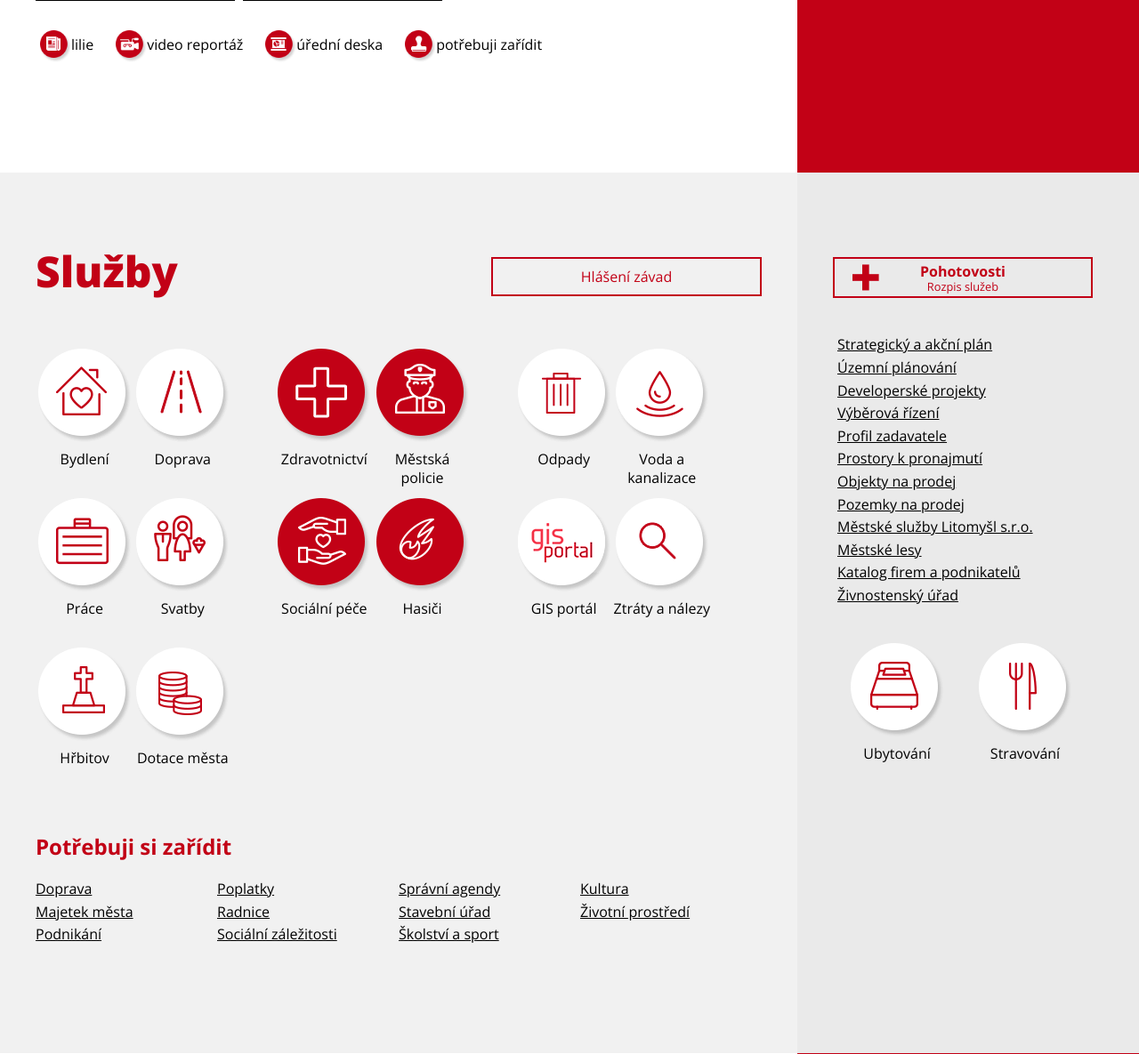
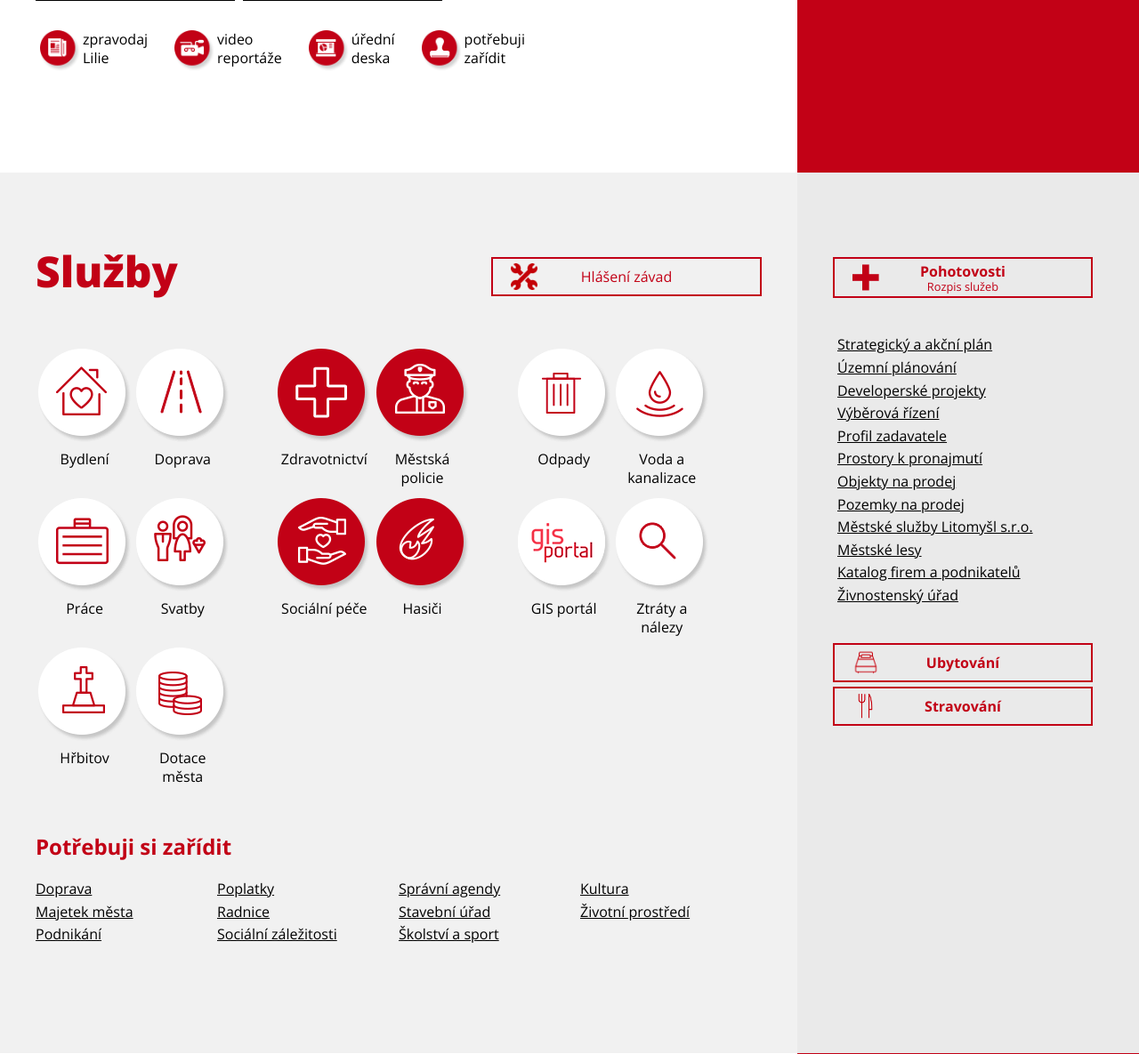
Before and after one commit to wwworks-sro/litomysl, a PHP site: page / in a window 1280 px wide. Shown: the part 1092-2277 px from the top of the page at 89% size. Run offline with PHP 8.4, Linux system fonts and the light colour scheme; some libraries are stand-ins or nearby versions.

Commit message:
Lazení z radnice II

```diff
--- a/css/main.css
+++ b/css/main.css
@@ -136,7 +136,7 @@ header{position:fixed;top:0px;left:0px;height:103px;width:100%;z-index:3 !import
 .menu {display:none;}
 .header-search {display:none;}
 
-#main-navigation {float:right;}
+#main-navigation {float:right;margin-top:15px}
 #main-navigation .col-md-5{width:44%;}
 #main-navigation .col-md-7{width:56%;}
 #main-navigation ul {margin-top:5px;}
@@ -194,12 +194,13 @@ input.submit:hover {cursor: pointer;}
 
 #social-buts{position:fixed;bottom:45px; right:0px;width:48px;}
 #social-buts a {display:block; height:45px;}
+footer .search-active {text-align:center;}
 
 footer .cont-email {margin-left: 2px; margin-right: 2px;}
 footer .calendar-search-set div.cal-type-trigger[caltype=pripominka] {background: #c20116!important; position: fixed; right: 0px; bottom: 100px; float: none; width: 40px; height: 140px; box-shadow:rgba(0, 0, 0, 0.6) 0px 0px 10px; -webkit-box-shadow: rgba(0, 0, 0, 0.6) 0px 0px 10px; -moz-box-shadow: rgba(0, 0, 0, 0.6) 0px 0px 10px; z-index: 1;}
 footer .calendar-search-set div.cal-type-trigger[caltype=pripominka]:hover {cursor: pointer;}
 footer .calendar-search-set div.cal-type-trigger div {display: none;}
-footer .calendar-search-set div.cal-type-trigger p {color: white!important; font-weight: bold; transform: rotate(270deg); width: 150px; right: -55px; position: fixed; bottom: 175px; font-size: 14px;}
+footer .calendar-search-set div.cal-type-trigger p {color: white!important; font-weight: bold; transform: rotate(270deg); width: 150px; right: -55px; position: fixed; bottom: 149px; font-size: 14px;}
 footer form input[name=jmeno] {border-width: 1px; width: 93%!important;}
 footer form textarea[name=pripominka] {width: 93%!important;}
 footer form input[name=odeslat] {margin-top: 5px; margin-right: 4%; float: right; width: 30%;}
@@ -457,7 +458,7 @@ footer.en more-contacts {float: right;}
     #sport-options-wrap .col-md-4, #sport-options-wrap .col-md-2,#sport-options-wrap .col-md-3,#sport-options-wrap .col-md-1 {width:100% !important;}
     #sport-options-wrap .square-pic span {text-align:center !important;}
     .fulltext-form {margin-top:0 !important;}
-    th {display:none;}
+
     tr {    display: table;  width:100%;}
     td {    display: block;width:100%;clear:both;padding:0px; }
     tr td:last-child{padding-bottom:15px; }
--- a/css/title.css
+++ b/css/title.css
@@ -56,8 +56,9 @@ table.gsc-search-box td{padding:0px;}
 
 #news-footer-nav {width:100%;clear:both; float:none;margin-top:25px;height:80px;}
 #news-footer-nav li, #news-footer-nav img {float:left;}
-#news-footer-nav img {width:35px;}
-#news-footer-nav a {line-height:2.0em;text-decoration:none;margin-right:20px;}
+#news-footer-nav img {width:45px;margin-right:3px;}
+#news-footer-nav a {line-height:1.2em;text-decoration:none;margin-right:25px;}
+#news-footer-nav span{display:block; float:left;text-align:left;}
 
 /*Calendar*/
 #calendar-title {clear:both;}
@@ -89,17 +90,22 @@ h2.today-events-title {font-size:1.3em;margin-top:8px;}
 .but-emergency,.but-calendar {margin-bottom:40px;line-height:1.8em; background: url(../img/img-system/services/emergency.png) no-repeat left;background-position-x:20px;background-size:30px;height:42px; }
 .but-emergency strong,.but-calendar strong {font-weight:bold; clear:both;display:block;line-height:1.1em;height:10px;margin-top:6px;}
 .but-emergency span,.but-calendar span {font-size:0.8em;}
+.but-food {margin-top:5px;background: #eaeaea url(../img/img-system/services/but-ico-fork.png) no-repeat left;background-position-x:20px;background-size:30px;}
+.but-bed {margin-top:40px;background: #eaeaea url(../img/img-system/services/but-ico-bed.png) no-repeat left;background-position-x:20px;background-size:30px;}
+#sluzby .pad-main-left .but-section-top{background: url(../img/img-system/services/wrench-double.png) no-repeat left;background-position-x:20px;background-size:30px;}
+
 
 #service-nav-icons,#service-nav-bottom {width:100%;clear:both;padding-top:40px;}
 #service-nav-icons li, #service-tourists li {width:50%;float:left;text-align:center;margin:0px;padding:0px;margin-bottom:10px;display:block;}
 #service-nav-icons li {max-width:150px;float:left;}
 #service-nav-icons a, #service-tourists a {display:block;text-decoration:none;text-align:center;width:100%;min-height:158px;}
 #service-nav-icons img, #service-tourists img {max-width:100%;clear:both;float:none;margin-bottom:2px;}
-#service-nav-icons span, #service-tourists span {display:block; text-align:center;}
+#service-nav-icons span, #service-tourists span {display:block; text-align:center;padding:0 5px;}
 
 #service-nav-bottom {margin-bottom:40px;}
 #service-nav-bottom li{padding-left:0px;text-align:left;}
 #service-nav-bottom h3 {margin-bottom:20px;}
+#service-nav-bottom a {padding-right:10px;}
 
 .wrap-side nav {display:block;}
 #service-tourists ul {margin-top:5vh;}
@@ -144,25 +150,28 @@ div.people-small h3 {clear:none;float:left;width:60%;}
 nav.people-links {float:right;margin-top:40px;}
 nav.people-links, nav.people-links h3,nav.people-links li {text-align:left;padding-left:0px;}
 .vertical-line-separator {text-align:center;width:64%;margin:15px 0;}
-.vertical-line-separator-1 {margin-left:-20px;}
-.people-major {margin-left: 25px;}
+.vertical-line-separator-1 {text-align:right;width:34%;}
+.wisemajor-wrap {clear:left;}
 .col-horizontal-line {text-align:center;margin-top:13%;}
 .horizontal-line {width:60%;}
 .people-mid h3 {text-align:center;width:100%;}
 .vertical-line-separator .but-red {margin:0 auto;margin-top:15px;margin-bottom:30px;}
 .people-mid-left {height:40px;border:1px solid pink;}
+.vertical-line-nomarg {margin-top:0px;}
 
 .bubble-white {background-color:white;  box-shadow: 0 0 0 1px rgba(0, 0, 0, 0.1), 0px 1px 3px rgba(0, 0, 0, 0.1);margin-top:-10vh;}
 .bubble-white .pad {padding:25px 25px;}
 #lide .bubble-white h3{font-size:1.2em;margin-bottom:15px;color:#c20116;}
 .bubble-white h4,.bubble-white h4 span {font-size:1em;font-weight:700 !important;}
+.bubble-white h4 {margin-bottom:0px;}
 .bubble-white p {font-size:0.9em;}
 .bubble-white article {margin-bottom:10px;}
 a.more-answers {color:#c20116;float:right;margin-bottom:5px;font-weight:bold; }
 #lide h3 {font-size:1.1em;font-weight:700;}
 .people-circles h3{text-align:center; width:100%;}
-.people-major img{width:90%;margin-left:5%;margin-top:10%;}
+.people-wisemajor img{width:80%;margin-left:10%;}
 div.major-left-pad {width:8%;}
+.major-row .people-major {float:right;}
 
 #lide .people-line{margin-top:30px;margin-bottom:30px;border-left:3px solid #c20116;}
 #lide .people-line a, .people-line div {clear:both;display:block; padding:10px 0 10px 15%;background: url(../img/img-system/people/dot.png) no-repeat left;margin-left:-11px;}
@@ -182,8 +191,8 @@ div.major-left-pad {width:8%;}
 .education-other {margin-top:5vh;margin-bottom:30px;}
 .education-other span {display:block;clear:both;padding:0 10px;}
 
-#vzdelavani .wrap-side h3{max-width:80%;float:left;clear:none;}
-.seminars-img {float:left;max-width:20%;}
+#vzdelavani .wrap-side h3{max-width:76%;float:left;clear:none;}
+.seminars-img {float:left;max-width:20%;margin-right:4%;}
 .seminar-list {margin-top:40px;}
 .seminar-list a{clear:both;margin-bottom:15px;display:block;border-left:4px solid white;padding-left:20px;}
 .seminar-list h4 {font-size:1.0em;margin-bottom:0px;}
@@ -228,7 +237,6 @@ div.major-left-pad {width:8%;}
 }
 
 @media screen and (max-width: 1350px) {
-	.major-row {margin-top: 60px;}
     #news-tabs{margin-left:-15px;}
 }
 
--- a/index.php
+++ b/index.php
@@ -186,10 +186,10 @@
                     <div class="cleaner"></div>
                     <nav id='news-footer-nav'>
                         <ul>
-                            <li> <a href=""><img src="img/img-system/title/newspaper.2.3.1.png" alt="Městský měsíčník Lilie"> lilie</a> </li>
-                            <li> <a href=""><img src="img/img-system/title/video camera 1.2.3.1.png" alt="video reportáž"> video reportáž</a> </li>
-                            <li> <a href=""><img src="img/img-system/title/presentation.png" alt="úřední deska"> úřední deska</a> </li>
-                            <li> <a href=""><img src="img/img-system/title/stamp.5.3.1.png" alt="potřebuji zařídit"> potřebuji zařídit</a> </li>
+                            <li> <a href=""><img src="img/img-system/title/newspaper.2.3.1.png" alt="Městský měsíčník Lilie"> <span>zpravodaj<br />Lilie</span></a> </li>
+                            <li> <a href=""><img src="img/img-system/title/video camera 1.2.3.1.png" alt="video reportáž"> <span>video<br />reportáže</span></a> </li>
+                            <li> <a href=""><img src="img/img-system/title/presentation.png" alt="úřední deska"> <span>úřední<br />deska</span></a> </li>
+                            <li> <a href=""><img src="img/img-system/title/stamp.5.3.1.png" alt="potřebuji zařídit"> <span>potřebuji<br />zařídit</span></a> </li>
                         </ul>
                     </nav>
                 </div>
@@ -308,12 +308,12 @@
                         </ul><div class="cleaner"></div>
                     </nav>
 
-                    <nav id='service-tourists'>
-                        <ul>
-                            <li><a href=""><img src="img/img-system/services/bed single.3.3.1.png" alt="Ubytování"><span>Ubytování</span></a></li>
-                            <li><a href=""><img src="img/img-system/services/fork knife.3.3.1.png" alt="Stravování"><span>Stravování</span></a></li>
-                        </ul>
-                    </nav>
+                    <a class="but but-section-top but-red-empty but-bed" href="">
+                        <strong>Ubytování </strong>
+                    </a>
+                    <a class="but but-section-top but-red-empty but-food" href="">
+                        <strong>Stravování </strong>
+                    </a>
                 </div>
             </div>
             <div class="cleaner"></div>
--- a/layouts/_footer.php
+++ b/layouts/_footer.php
@@ -39,7 +39,7 @@
             <a href="" class="more-contacts">struktura webu</a>
 			<div class="calendar-search-set">
 				<div class="col-md-12 cal-type-trigger search-active" caltype="pripominka" style="background: yellow;">
-					<p style="color: red; font-weight: bold;">Vaše připomínka k této stránce</p>
+					<p style="color: red; font-weight: bold;">Vaše připomínka k&nbsp;této stránce</p>
 				</div>
 
 				<form id="calendar-search-name" class="calendar-search cal-type-pripominka" method="post" action="http://temp.litomysl.cz/pripominka/" style="display: block;">
--- a/layouts/_header.php
+++ b/layouts/_header.php
@@ -23,7 +23,7 @@ $fileName = basename($_SERVER['PHP_SELF']);
 							<li id="menu-mestsky-urad"> <a href="">úřad</a> </li>
 							<li id="menu-lide"> <a href="">lidé</a> </li>
 							<li id="menu-vzdelavani"> <a href="">vzdělávání</a> </li>
-							<li id="menu-kontakty"> <a href="">kontakty</a> </li>
+							<li id="menu-kontakty"> <a href="#kontakty">kontakty</a> </li>
 						</ul>
 						<img class="selected-menu-shadow" src="img/img-system/header/shadow.png" alt="Vybrané menu">
 					</li>
```
Also changed, not shown: other parts of index.php (+35 -9 lines), css/tourist.css (+8 -4 lines), turista.php (+5 -3 lines), img/img-system/services/but-ico-bed.png (added), img/img-system/services/but-ico-fork.png (added), img/img-system/services/wrench-double.png (added), img/img-system/tourist/grandpiano.png (added).
